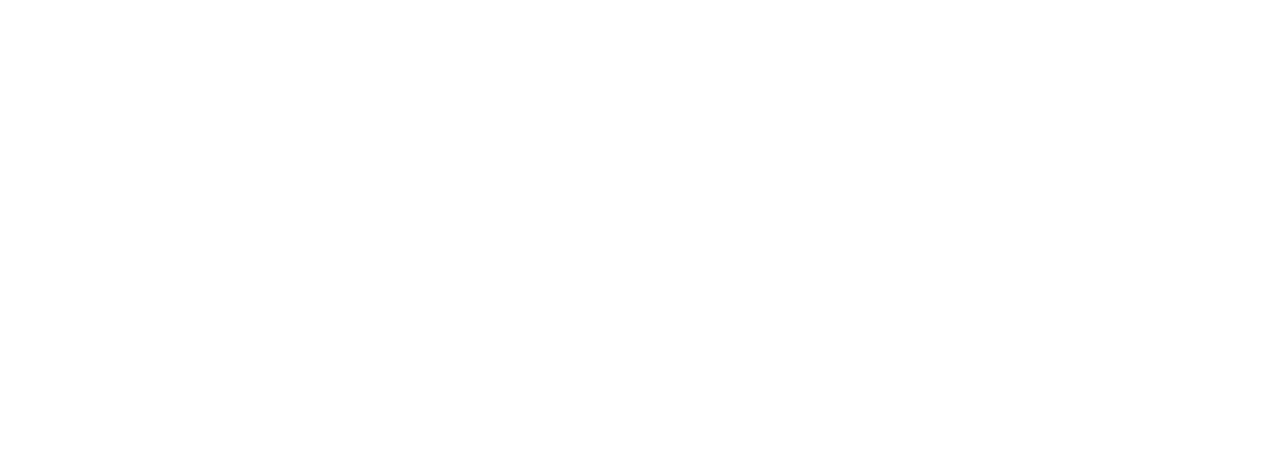
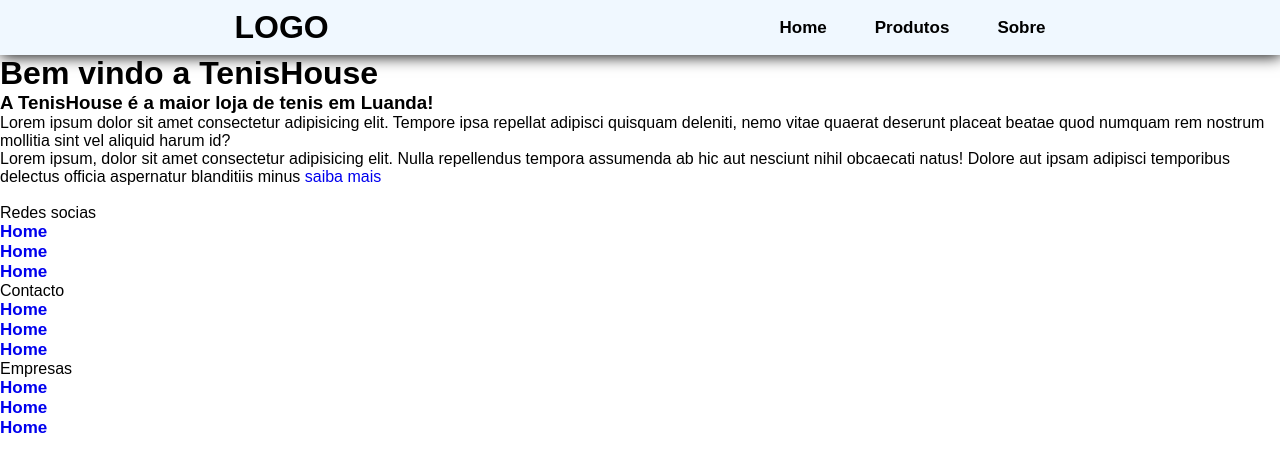
Before and after one commit to FernandoTekisa/Projecto-SneakersHouse, a plain HTML site: page src/index.html in a window 1280 px wide. Drawn offline with Linux system fonts and the light colour scheme.

Commit message:
add conteudos

```diff
--- /dev/null
+++ b/src/index.css
@@ -0,0 +1,30 @@
+*{
+    margin: 0;
+    padding: 0;
+    font-family: sans-serif;
+    box-sizing: border-box;
+    list-style: none;
+    text-decoration: none;
+}
+.menu{
+   display: flex;
+   justify-content:space-around;
+   align-items: center;
+   background-color:aliceblue;
+   box-shadow:1px 1px 15px;
+   padding: 9px;
+}
+.itens{
+    display: flex;
+    align-items: center;
+    gap: 3rem;
+    font-size: 17px;
+    font-weight: bold;
+}
+.list-item a {
+    color: #000;
+}
+
+ .list-item a:hover{
+    text-decoration:overline;
+}
--- a/src/index.html
+++ b/src/index.html
@@ -3,20 +3,62 @@
 <head>
     <meta charset="UTF-8">
     <meta name="viewport" content="width=device-width, initial-scale=1.0">
-    <title>Document</title>
+    <title>SneakersHouse</title>
+    <link rel="stylesheet" href="./index.css">
 </head>
 <body>
     <!--Menu do site-->
-    <header>
-
+    <header class="menu">
+       <div class="logo">
+        <h1>LOGO</h1>
+       </div>
+       <div class="list">
+        <nav>
+            <ul class="itens">
+                <li class="list-item"><a href="#">Home</a></li>
+                <li class="list-item"><a href="#">Produtos</a></li>
+                <li class="list-item"><a href="#">Sobre</a></li>
+            </ul>
+        </nav>
+       </div>
     </header>
     <!--Os conteúdos do site-->
     <main>
-
+         <div class="container">
+            <h1 class="text">Bem vindo a TenisHouse</h1>
+            <h3>A TenisHouse é a maior loja de tenis em Luanda!</h3>
+            <p>Lorem ipsum dolor sit amet consectetur adipisicing elit. Tempore ipsa repellat adipisci quisquam deleniti, nemo vitae quaerat deserunt placeat beatae quod numquam rem nostrum mollitia sint vel aliquid harum id?</p>
+            <p>Lorem ipsum, dolor sit amet consectetur adipisicing elit. Nulla repellendus tempora assumenda ab hic aut nesciunt nihil obcaecati natus! Dolore aut ipsam adipisci temporibus delectus officia aspernatur blanditiis minus <a href="#">saiba mais</a></p>
+         </div>
+         <div class="imgs">
+            <img src="" alt="" class="tenis">
+            <img src="" alt="" class="tenis">
+         </div>
     </main>
     <!--Roda pé-->
     <footer>
+      <div class="itens-footer">
+          <ul class="itens-1">
+            <p>Redes socias</p>
+            <li class="itens"><a href="#">Home</a></li>
+            <li class="itens"><a href="#">Home</a></li>
+            <li class="itens"><a href="#">Home</a></li>
+          </ul>
 
+          <ul class="itens-1">
+            <p>Contacto</p>
+            <li class="itens"><a href="#">Home</a></li>
+            <li class="itens"><a href="#">Home</a></li>
+            <li class="itens"><a href="#">Home</a></li>
+          </ul>
+
+          <ul class="itens-1">
+            <p>Empresas</p>
+            <li class="itens"><a href="#">Home</a></li>
+            <li class="itens"><a href="#">Home</a></li>
+            <li class="itens"><a href="#">Home</a></li>
+          </ul>
+      </div>
     </footer>
 </body>
 </html>
```
Also changed, not shown: README.md.
